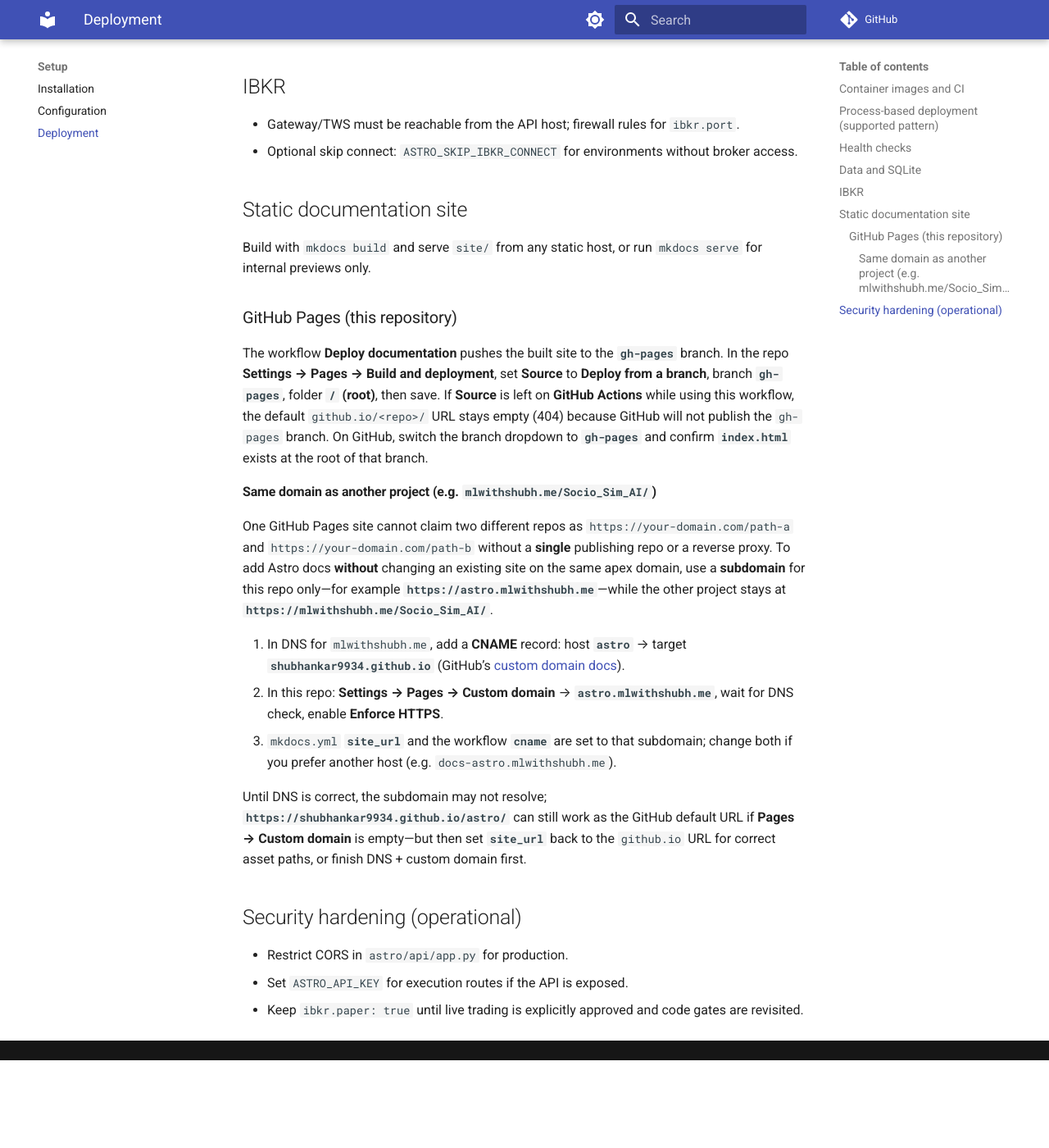
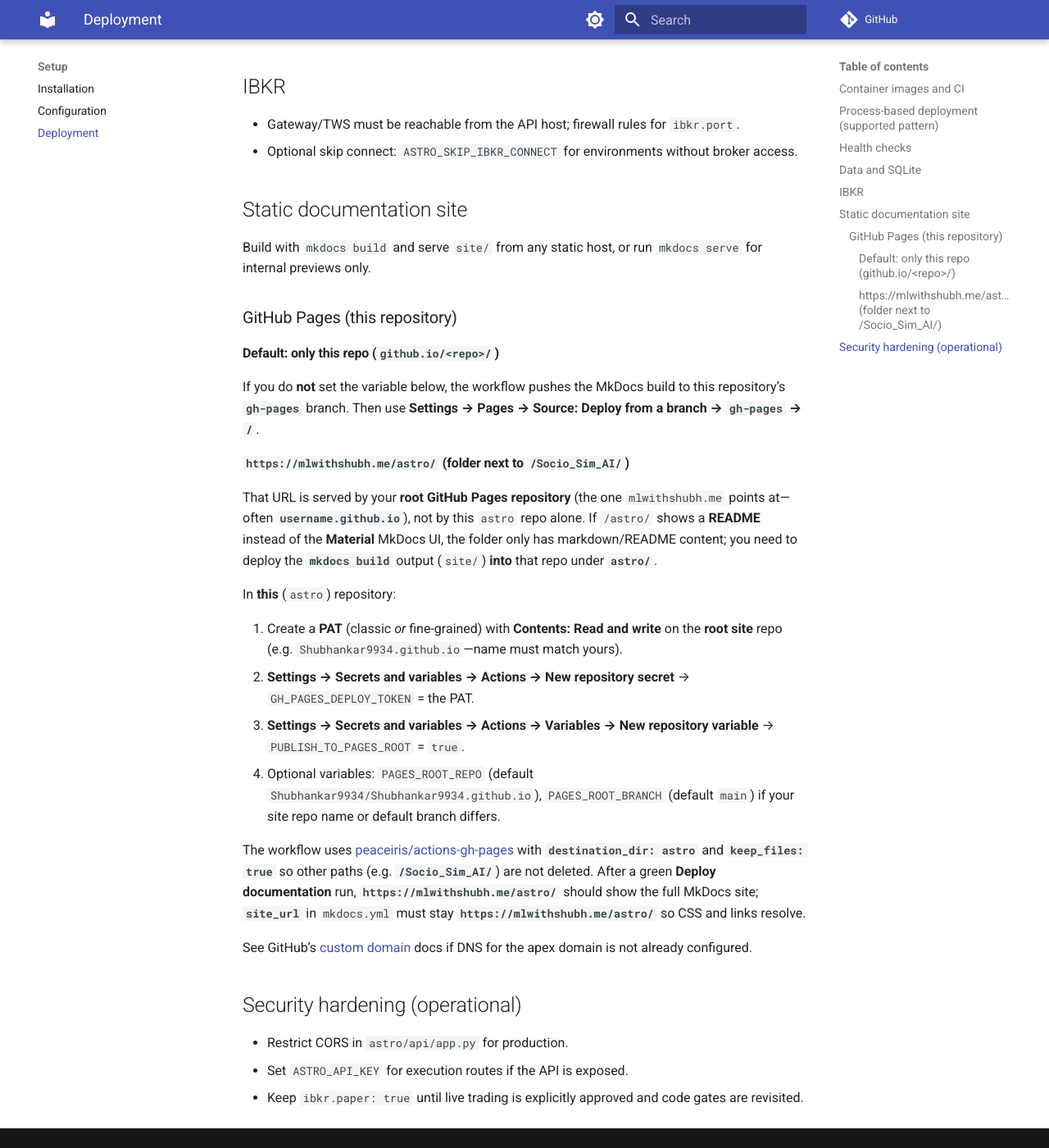
Before and after one commit to Shubhankar9934/astro, an MkDocs documentation site: the page built from docs/setup/deployment.md, in a window 1280 px wide and 1400 px high, scrolled down 1144 px. Shown: the whole window at 82% size. Built offline with MkDocs 1.6.1 and Material for MkDocs 9.7.7, drawn with Linux system fonts in a browser that asks for light colours; comment, search, counter and statistics services are not loaded; before the commit the page ends 2437 px from its top, so only the background shows below that.

Commit message:
Update MkDocs configuration for GitHub Pages deployment; refine deployment documentation for subfolder setup and workflow adjustments

```diff
--- a/docs/setup/deployment.md
+++ b/docs/setup/deployment.md
@@ -40,17 +40,24 @@ Build with `mkdocs build` and serve `site/` from any static host, or run `mkdocs
 
 ### GitHub Pages (this repository)
 
-The workflow **Deploy documentation** pushes the built site to the **`gh-pages`** branch. In the repo **Settings → Pages → Build and deployment**, set **Source** to **Deploy from a branch**, branch **`gh-pages`**, folder **`/` (root)**, then save. If **Source** is left on **GitHub Actions** while using this workflow, the default `github.io/<repo>/` URL stays empty (404) because GitHub will not publish the `gh-pages` branch. On GitHub, switch the branch dropdown to **`gh-pages`** and confirm **`index.html`** exists at the root of that branch.
+#### Default: only this repo (`github.io/<repo>/`)
 
-#### Same domain as another project (e.g. `mlwithshubh.me/Socio_Sim_AI/`)
+If you do **not** set the variable below, the workflow pushes the MkDocs build to this repository’s **`gh-pages`** branch. Then use **Settings → Pages → Source: Deploy from a branch → `gh-pages` → `/`**.
 
-One GitHub Pages site cannot claim two different repos as `https://your-domain.com/path-a` and `https://your-domain.com/path-b` without a **single** publishing repo or a reverse proxy. To add Astro docs **without** changing an existing site on the same apex domain, use a **subdomain** for this repo only—for example **`https://astro.mlwithshubh.me`**—while the other project stays at **`https://mlwithshubh.me/Socio_Sim_AI/`**.
+#### `https://mlwithshubh.me/astro/` (folder next to `/Socio_Sim_AI/`)
 
-1. In DNS for `mlwithshubh.me`, add a **CNAME** record: host **`astro`** → target **`shubhankar9934.github.io`** (GitHub’s [custom domain docs](https://docs.github.com/en/pages/configuring-a-custom-domain-for-your-github-pages-site/managing-a-custom-domain-for-your-github-pages-site#configuring-a-subdomain)).
-2. In this repo: **Settings → Pages → Custom domain** → **`astro.mlwithshubh.me`**, wait for DNS check, enable **Enforce HTTPS**.
-3. `mkdocs.yml` **`site_url`** and the workflow **`cname`** are set to that subdomain; change both if you prefer another host (e.g. `docs-astro.mlwithshubh.me`).
+That URL is served by your **root GitHub Pages repository** (the one `mlwithshubh.me` points at—often **`username.github.io`**), not by this `astro` repo alone. If `/astro/` shows a **README** instead of the **Material** MkDocs UI, the folder only has markdown/README content; you need to deploy the **`mkdocs build`** output (`site/`) **into** that repo under **`astro/`**.
 
-Until DNS is correct, the subdomain may not resolve; **`https://shubhankar9934.github.io/astro/`** can still work as the GitHub default URL if **Pages → Custom domain** is empty—but then set **`site_url`** back to the `github.io` URL for correct asset paths, or finish DNS + custom domain first.
+In **this** (`astro`) repository:
+
+1. Create a **PAT** (classic *or* fine-grained) with **Contents: Read and write** on the **root site** repo (e.g. `Shubhankar9934.github.io`—name must match yours).
+2. **Settings → Secrets and variables → Actions → New repository secret** → `GH_PAGES_DEPLOY_TOKEN` = the PAT.
+3. **Settings → Secrets and variables → Actions → Variables → New repository variable** → `PUBLISH_TO_PAGES_ROOT` = `true`.
+4. Optional variables: `PAGES_ROOT_REPO` (default `Shubhankar9934/Shubhankar9934.github.io`), `PAGES_ROOT_BRANCH` (default `main`) if your site repo name or default branch differs.
+
+The workflow uses [peaceiris/actions-gh-pages](https://github.com/peaceiris/actions-gh-pages) with **`destination_dir: astro`** and **`keep_files: true`** so other paths (e.g. **`/Socio_Sim_AI/`**) are not deleted. After a green **Deploy documentation** run, **`https://mlwithshubh.me/astro/`** should show the full MkDocs site; **`site_url`** in `mkdocs.yml` must stay **`https://mlwithshubh.me/astro/`** so CSS and links resolve.
+
+See GitHub’s [custom domain](https://docs.github.com/en/pages/configuring-a-custom-domain-for-your-github-pages-site/managing-a-custom-domain-for-your-github-pages-site) docs if DNS for the apex domain is not already configured.
 
 ## Security hardening (operational)
 
--- a/mkdocs.yml
+++ b/mkdocs.yml
@@ -1,7 +1,7 @@
 site_name: Astro Trading
 site_description: Enterprise technical documentation for astro-trading
-# Public URL: subdomain keeps mlwithshubh.me/Socio_Sim_AI/ on your other site unchanged.
-site_url: https://astro.mlwithshubh.me/
+# Must match where the built site is served (root Pages repo → /astro/ on mlwithshubh.me).
+site_url: https://mlwithshubh.me/astro/
 repo_url: https://github.com/Shubhankar9934/astro
 docs_dir: docs
 site_dir: site
```
Also changed, not shown: 1 other file.
